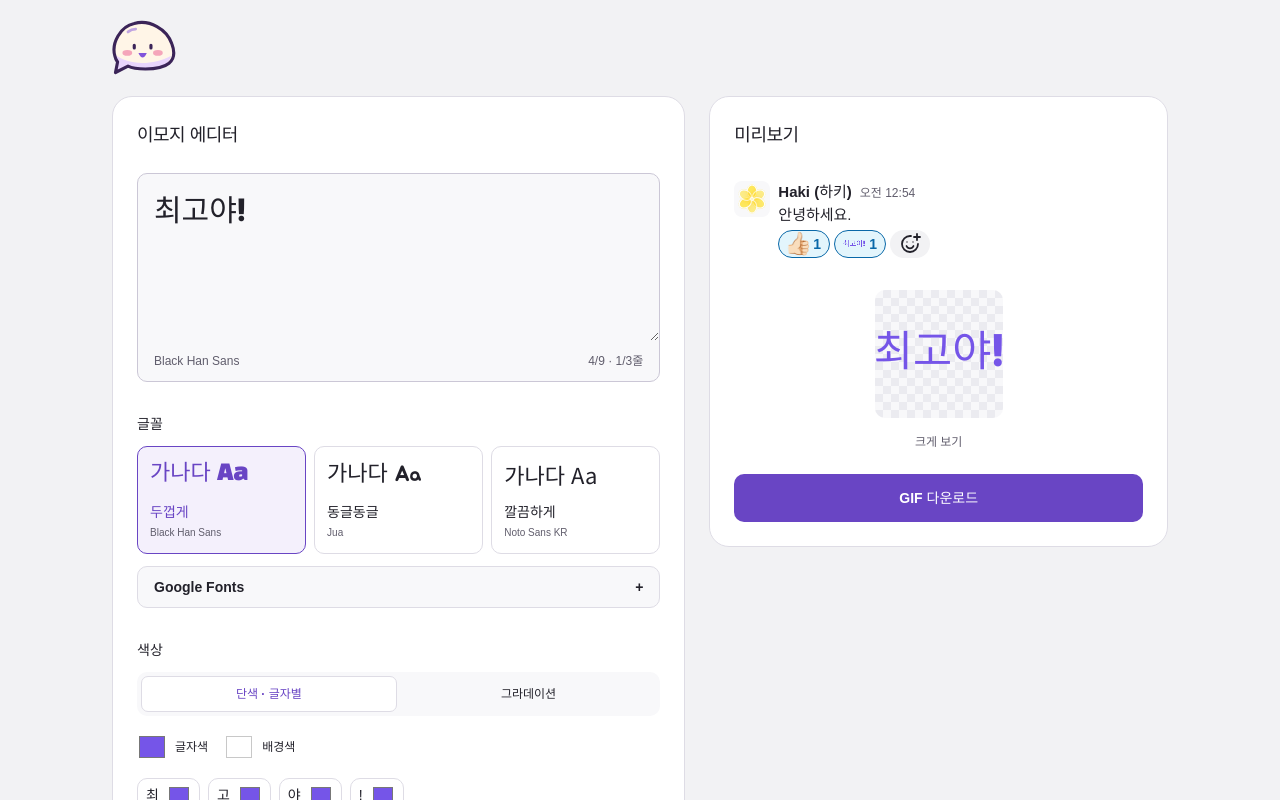
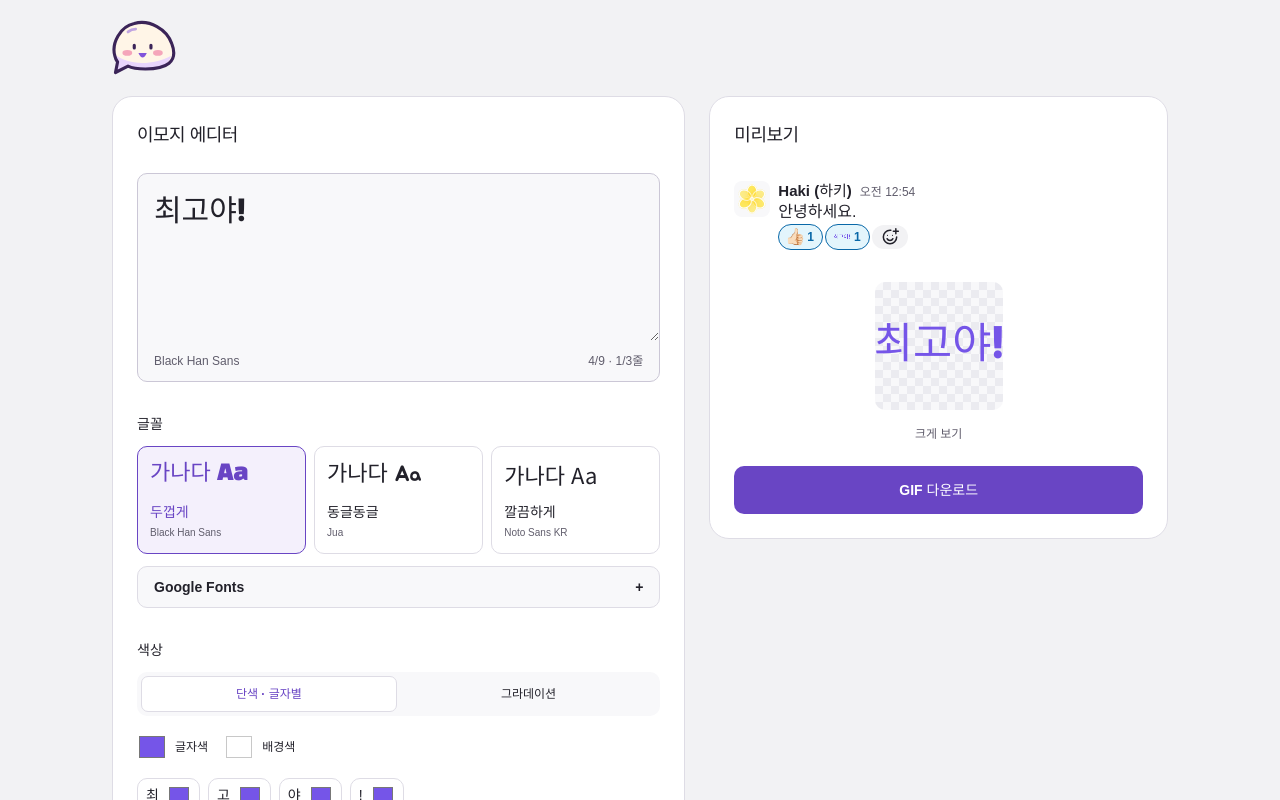
Before and after one commit to hakilee/mojji, a React (Vite) app: page / in a window 1280 px wide. Shown: the top 800 px of the page. Built offline with nearby package versions, Linux system fonts and the light colour scheme; a web font is replaced by a local one.

Commit message:
fix: tighten message preview spacing and proportions (#39)

```diff
--- a/documentation/design-system.md
+++ b/documentation/design-system.md
@@ -15,7 +15,7 @@ Compose the following controls using semantic HTML:
 - **Text editor**: font-aware textarea, persistent family/count footer, focus outline, invalid message. Native textarea editing/selection/undo are preserved; composed input is committed at composition end. Paste/typing is constrained to 9 graphemes and three lines, with a live limit announcement.
 - **Font picker**: three bundled specimen cards, optional searchable Google Fonts panel with Korean filter, loading/disabled/error state. External fonts apply only after successful load; existing font remains on failure. Requests time out instead of leaving download disabled indefinitely.
 - **Controls**: semantic selected buttons (`aria-pressed`), two-mode color segment, color wells, native checkbox/select and motion choices. Individual colors and gradient mode are mutually exclusive.
-- **Preview**: compact author/message, 22 px emoji reaction with a reversible 0↔1 count, 128 px inspection canvas. Same renderer feeds both canvases and export. No Slack assets or fonts copied. Reduced-motion preferences stop preview loops and UI transitions, without changing exported GIFs.
+- **Preview**: compact author/message, 16 px emoji reaction with a reversible 0↔1 count, 128 px inspection canvas. Same renderer feeds both canvases and export. No Slack assets or fonts copied. Reduced-motion preferences stop preview loops and UI transitions, without changing exported GIFs.
 - **Action**: primary download button with busy/disabled states; functional status announcements only.
 
 Desktop uses an asymmetric editor/sticky-preview grid. Mobile stacks the panels; every grid child can shrink. Keyboard focus, labels and selection state are retained without decorative metadata.
--- a/specs/editor.md
+++ b/specs/editor.md
@@ -13,9 +13,10 @@ Owner: GitHub issue #1. Browser-only; input never leaves the device.
 - E5b (#23): Build an original token-driven editor UI (spacing, typography, radii, surfaces, controls and states). Remove EDIT numbering, input prompt and download metadata copy. Provide local font specimen choices, searchable Google Fonts, three new motion effects and horizontal/vertical gradient text. Gradient mode and individual colors are explicit mutually exclusive modes; preview/export share the renderer.
 - E5c (#25): Load the font catalog only when its panel opens, with retryable failure feedback. Compose repeated setting groups using semantic fieldsets. Scope view transitions to font-panel disclosure and result identity; respect reduced motion and preserve immediate text input. Provide skip navigation and accessible disclosure relationships.
 - E5e (#31): Organize pages, reusable UI/editor components, rendering logic and catalog data separately. Use Tailwind utilities for all UI styling with a theme-only entry; remove handwritten component CSS. Show an accessible radial spinner during GIF generation and font loading, inherit surrounding color and stop animation for reduced motion.
-- E5f (#33): Match the supplied Slack reference with compact gray reaction pills, centered 22px emoji and count, no visible unselected border, and an original face-plus SVG in a matching decorative pill. Preserve selected-state feedback and GIF output.
+- E5f (#33): Match the supplied Slack reference with compact gray reaction pills, centered 16px emoji and count, no visible unselected border, and an original face-plus SVG in a matching decorative pill. Preserve selected-state feedback and GIF output.
 - E5g (#35): Maintain app-owned color values and product-focused documentation without external design-reference prose. Use neutral test samples and retain licenses for bundled dependencies.
 - E5h (#37): Show a borderless message preview with a local yellow flower avatar, author/time and greeting. Use blue selected reaction pills; the generated emoji remains live, starts selected with count 1 and toggles to 0. Keep the face-plus decoration and 128px inspection preview.
+- E5i (#39): Message header uses 20px line height; body uses 22px line height with 1px bottom gap. Reaction pills are 26px high with 16px emoji, 12px counts and 2px inter-pill gaps. Export and inspection dimensions remain unchanged.
 - E6: No account, server upload, gallery or analytics. No copied third-party branding/assets. Korean fonts are bundled through Fontsource with their licenses. Optional Google Fonts are fetched directly only after explicit selection, without transmitting editor text in API parameters. A bundled searchable family catalog supports Korean filtering, loading/error states and safe fallback; failed loads keep the previous font (#23).
 - E7 (#7): Use the selected C (수다모찌) text-free mochi SVG as the app symbol in header/footer and browser favicon. Use tightly cropped logo bounds, a separate square favicon, and 2% additional inset for Apple/Android regular icons; preserve artwork proportions. Generate Apple touch (180×180) and Android manifest (192×192, 512×512, plus maskable 512×512) icons from the same source. Keep platform icon backgrounds opaque and the maskable artwork inside its central safe zone. Expose the brand name 슬랙모찌 accessibly without a visible wordmark.
 
--- a/src/pages/EditorPage.tsx
+++ b/src/pages/EditorPage.tsx
@@ -340,25 +340,25 @@ export function EditorPage() {
                   className="size-9 shrink-0 rounded-lg bg-bg-neutral-weak"
                 />
                 <div className="min-w-0">
-                  <div className="flex flex-wrap items-baseline gap-x-2">
+                  <div className="flex flex-wrap items-baseline gap-x-2 leading-5">
                     <strong className="font-bold">Haki (하키)</strong>
-                    <time className="text-xs text-fg-neutral-muted" dateTime="12:54">
+                    <time className="text-xs text-fg-neutral-muted" dateTime="00:54">
                       오전 12:54
                     </time>
                   </div>
-                  <p className="mt-0.5 mb-1 wrap-anywhere">안녕하세요.</p>
-                  <div className="flex flex-wrap items-center gap-1">
+                  <p className="mb-px text-base leading-[22px] wrap-anywhere">안녕하세요.</p>
+                  <div className="flex flex-wrap items-center gap-0.5">
                     <span
-                      className="inline-flex h-7 items-center justify-center gap-1 rounded-full border border-stroke-reaction bg-bg-reaction px-2 py-0.5 text-sm font-semibold leading-none text-fg-reaction tabular-nums"
+                      className="inline-flex h-[26px] items-center justify-center gap-1 rounded-full border border-stroke-reaction bg-bg-reaction px-2 py-0.5 text-xs font-semibold leading-none text-fg-reaction tabular-nums"
                       aria-label="엄지 반응"
                     >
-                      <span className="inline-flex size-[22px] items-center justify-center text-[22px]">
+                      <span className="inline-flex size-4 items-center justify-center text-base">
                         👍🏻
                       </span>{" "}
                       <span>1</span>
                     </span>
                     <button
-                      className="focus-visible:outline-3 focus-visible:outline-stroke-focus focus-visible:outline-offset-3 [-webkit-tap-highlight-color:transparent] cursor-pointer touch-manipulation disabled:cursor-not-allowed disabled:bg-bg-disabled disabled:text-fg-disabled aria-pressed:border-stroke-reaction aria-pressed:bg-bg-reaction aria-pressed:text-fg-reaction inline-flex h-7 items-center justify-center gap-1 rounded-full border border-transparent bg-bg-layer-basement px-2 py-0.5 text-sm font-semibold leading-none tabular-nums hover:border-stroke-reaction [&>canvas]:size-[22px]"
+                      className="focus-visible:outline-3 focus-visible:outline-stroke-focus focus-visible:outline-offset-3 [-webkit-tap-highlight-color:transparent] cursor-pointer touch-manipulation disabled:cursor-not-allowed disabled:bg-bg-disabled disabled:text-fg-disabled aria-pressed:border-stroke-reaction aria-pressed:bg-bg-reaction aria-pressed:text-fg-reaction inline-flex h-[26px] items-center justify-center gap-1 rounded-full border border-transparent bg-bg-layer-basement px-2 py-0.5 text-xs font-semibold leading-none tabular-nums hover:border-stroke-reaction [&>canvas]:size-4"
                       type="button"
                       aria-label={`내 이모지 반응 ${reacted ? 1 : 0}개`}
                       aria-pressed={reacted}
@@ -373,11 +373,11 @@ export function EditorPage() {
                       <span>{reacted ? 1 : 0}</span>
                     </button>
                     <span
-                      className="inline-flex h-7 items-center justify-center rounded-full bg-bg-layer-basement px-2 text-fg-neutral"
+                      className="inline-flex h-6 items-center justify-center rounded-full bg-bg-layer-basement px-2 text-fg-neutral"
                       aria-hidden="true"
                     >
                       <svg
-                        className="size-6"
+                        className="size-5"
                         viewBox="0 0 24 24"
                         fill="none"
                         stroke="currentColor"
```
